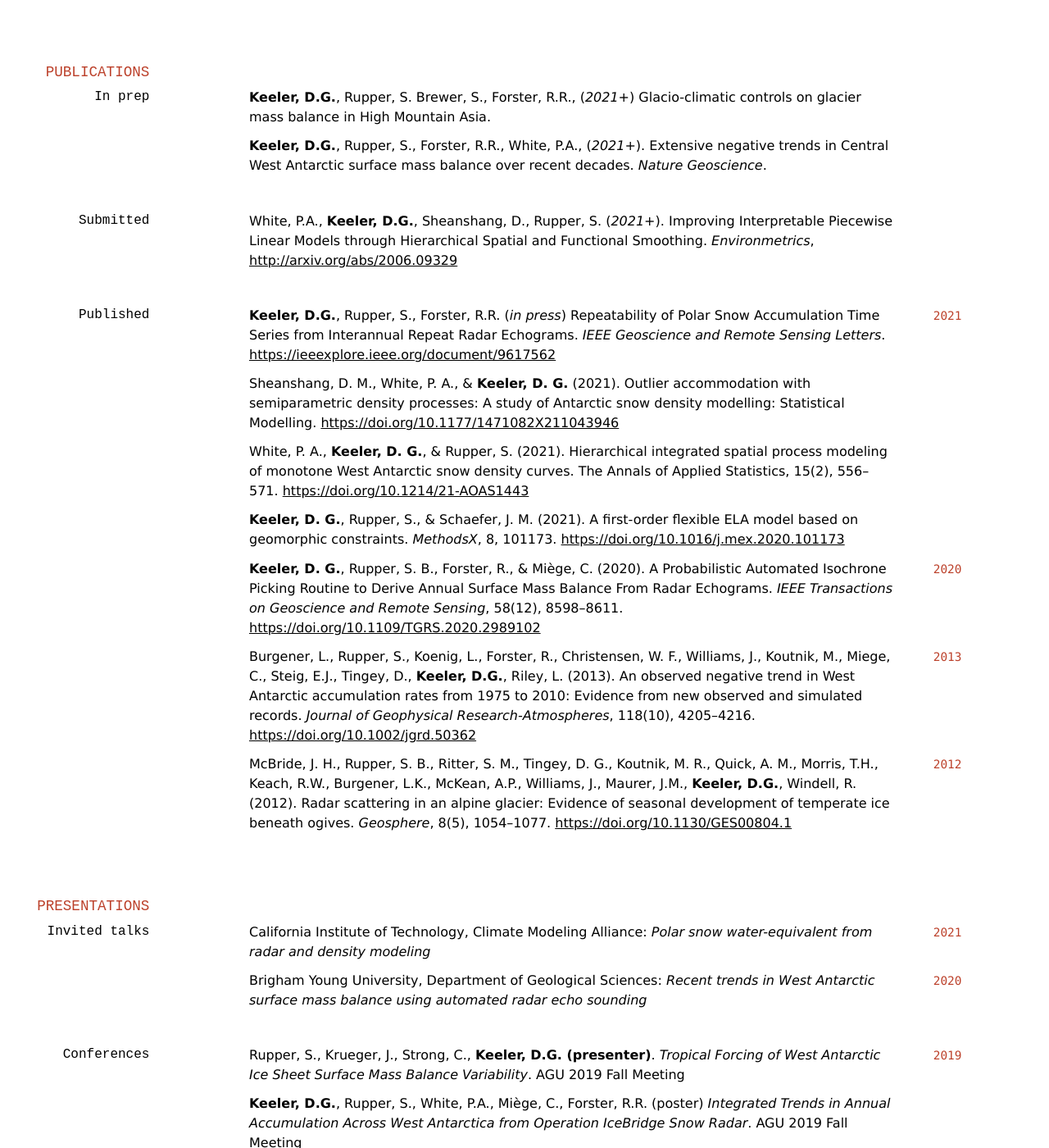
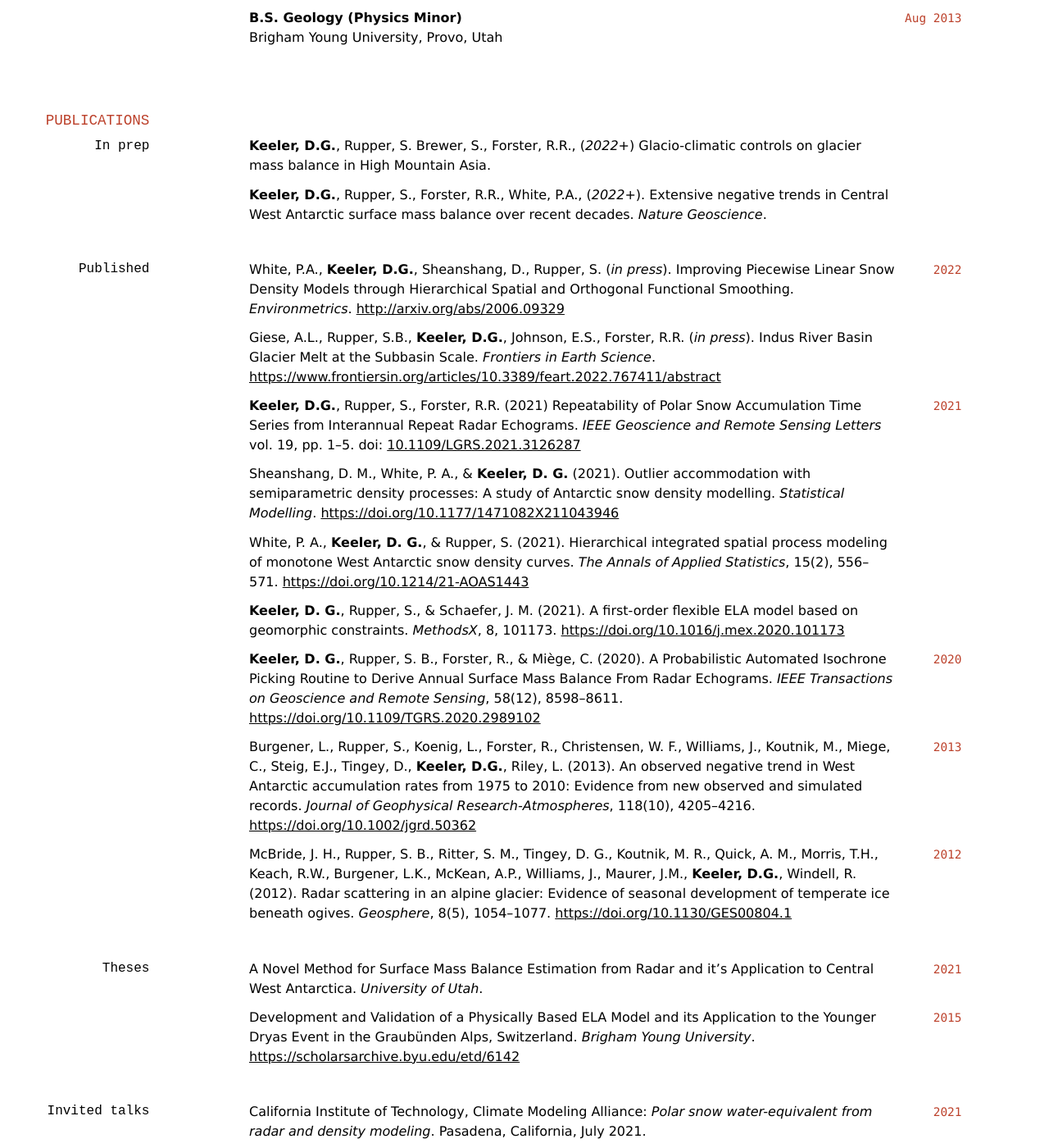
Before and after one commit to durbank/durbank.github.io, a Jekyll site: the page built from cv/cv.md, in a window 1280 px wide and 1400 px high, scrolled down 371 px. Shown: the whole window at 82% size. Built offline with Jekyll 4.4.1, drawn with Linux system fonts in a browser that asks for light colours; some of the changed text lies outside the part shown.

Commit message:
Updates to CV for UC-Boulder position

```diff
--- a/cv/cv.md
+++ b/cv/cv.md
@@ -6,12 +6,12 @@
 
 # Durban G. Keeler
 
-<!-- \ -->
-<!-- Earth and climate scientist specializing in remote sensing, Bayesian inference, and machine learning applied to the cryosphere -->
+Department of Geography, University of Utah\
+260 S. Central Campus Drive, Salt Lake City, Utah\
+Phone: (832) 477-3489 &emsp; &emsp; Email: durban.keeler@gmail.com
 
-<!-- [Email](durban.keeler@gmail.com) \| [GitHub](https://github.com/durbank) \| [Website](http://DrDurban.me) -->
-**Email:** [durban.keeler@gmail.com](durban.keeler@gmail.com) &emsp; &emsp; **GitHub:** [https://github.com/durbank](https://github.com/durbank) \
-**Website:** [DrDurban.me](https://www.drdurban.me/)
+**ORCID:** [0000-0002-9722-3731](https://orcid.org/0000-0002-9722-3731) &emsp; &emsp; **GitHub:** [github.com/durbank](https://github.com/durbank)\
+<!-- &emsp; &emsp; **Website:** [DrDurban.me](https://www.drdurban.me/) -->
 
 ---
 
@@ -33,22 +33,23 @@
 
 ### In prep
 
-**Keeler, D.G.**, Rupper, S. Brewer, S., Forster, R.R., (_2021+_) Glacio-climatic controls on glacier mass balance in High Mountain Asia.
+**Keeler, D.G.**, Rupper, S. Brewer, S., Forster, R.R., (_2022+_) Glacio-climatic controls on glacier mass balance in High Mountain Asia.
 
-**Keeler, D.G.**, Rupper, S., Forster, R.R., White, P.A., (_2021+_). Extensive negative trends in Central West Antarctic surface mass balance over recent decades. _Nature Geoscience_.
-
-### Submitted
-
-White, P.A., **Keeler, D.G.**, Sheanshang, D., Rupper, S. (_2021+_). Improving Interpretable Piecewise Linear Models through Hierarchical Spatial and Functional Smoothing. _Environmetrics_, [http://arxiv.org/abs/2006.09329](http://arxiv.org/abs/2006.09329)
+**Keeler, D.G.**, Rupper, S., Forster, R.R., White, P.A., (_2022+_). Extensive negative trends in Central West Antarctic surface mass balance over recent decades. _Nature Geoscience_.
 
 ### Published
 
+`2022`
+White, P.A., **Keeler, D.G.**, Sheanshang, D., Rupper, S. (*in press*). Improving Piecewise Linear Snow Density Models through Hierarchical Spatial and Orthogonal Functional Smoothing. _Environmetrics_. [http://arxiv.org/abs/2006.09329](http://arxiv.org/abs/2006.09329)
+
+Giese, A.L., Rupper, S.B., **Keeler, D.G.**, Johnson, E.S., Forster, R.R. (*in press*). Indus River Basin Glacier Melt at the Subbasin Scale. _Frontiers in Earth Science_. [https://www.frontiersin.org/articles/10.3389/feart.2022.767411/abstract](https://www.frontiersin.org/articles/10.3389/feart.2022.767411/abstract)
+
 `2021`
-**Keeler, D.G.**, Rupper, S., Forster, R.R. (*in press*) Repeatability of Polar Snow Accumulation Time Series from Interannual Repeat Radar Echograms. _IEEE Geoscience and Remote Sensing Letters_. [https://ieeexplore.ieee.org/document/9617562](https://ieeexplore.ieee.org/document/9617562)
+**Keeler, D.G.**, Rupper, S., Forster, R.R. (2021) Repeatability of Polar Snow Accumulation Time Series from Interannual Repeat Radar Echograms. _IEEE Geoscience and Remote Sensing Letters_ vol. 19, pp. 1–5. doi: [10.1109/LGRS.2021.3126287](https://ieeexplore.ieee.org/document/9617562)
 
-Sheanshang, D. M., White, P. A., & **Keeler, D. G.** (2021). Outlier accommodation with semiparametric density processes: A study of Antarctic snow density modelling: Statistical Modelling. [https://doi.org/10.1177/1471082X211043946](https://doi.org/10.1177/1471082X211043946)
+Sheanshang, D. M., White, P. A., & **Keeler, D. G.** (2021). Outlier accommodation with semiparametric density processes: A study of Antarctic snow density modelling. _Statistical Modelling_. [https://doi.org/10.1177/1471082X211043946](https://doi.org/10.1177/1471082X211043946)
 
-White, P. A., **Keeler, D. G.**, & Rupper, S. (2021). Hierarchical integrated spatial process modeling of monotone West Antarctic snow density curves. The Annals of Applied Statistics, 15(2), 556–571. [https://doi.org/10.1214/21-AOAS1443](https://doi.org/10.1214/21-AOAS1443)
+White, P. A., **Keeler, D. G.**, & Rupper, S. (2021). Hierarchical integrated spatial process modeling of monotone West Antarctic snow density curves. _The Annals of Applied Statistics_, 15(2), 556–571. [https://doi.org/10.1214/21-AOAS1443](https://doi.org/10.1214/21-AOAS1443)
 
 **Keeler, D. G.**, Rupper, S., & Schaefer, J. M. (2021). A first-order flexible ELA model based on geomorphic constraints. _MethodsX_, 8, 101173. [https://doi.org/10.1016/j.mex.2020.101173](https://doi.org/10.1016/j.mex.2020.101173)
 
@@ -61,17 +62,28 @@
 `2012`
 McBride, J. H., Rupper, S. B., Ritter, S. M., Tingey, D. G., Koutnik, M. R., Quick, A. M., Morris, T.H., Keach, R.W., Burgener, L.K., McKean, A.P., Williams, J., Maurer, J.M., **Keeler, D.G.**, Windell, R. (2012). Radar scattering in an alpine glacier: Evidence of seasonal development of temperate ice beneath ogives. _Geosphere_, 8(5), 1054–1077. [https://doi.org/10.1130/GES00804.1](https://doi.org/10.1130/GES00804.1)
 
-## PRESENTATIONS
+### Theses
+
+`2021`
+A Novel Method for Surface Mass Balance Estimation from Radar and it's Application to Central West Antarctica. _University of Utah_.
+
+`2015`
+Development and Validation of a Physically Based ELA Model and its Application to the Younger Dryas Event in the Graubünden Alps, Switzerland. _Brigham Young University_. [https://scholarsarchive.byu.edu/etd/6142](https://scholarsarchive.byu.edu/etd/6142)
+
+<!-- ## PRESENTATIONS -->
 
 ### Invited talks
 
 `2021`
-California Institute of Technology, Climate Modeling Alliance: *Polar snow water-equivalent from radar and density modeling*
+California Institute of Technology, Climate Modeling Alliance: *Polar snow water-equivalent from radar and density modeling*. Pasadena, California, July 2021.
 
 `2020`
-Brigham Young University, Department of Geological Sciences: *Recent trends in West Antarctic surface mass balance using automated radar echo sounding*
+Brigham Young University, Department of Geological Sciences: *Recent trends in West Antarctic surface mass balance using automated radar echo sounding*. Provo, Utah, January 2020.
 
-### Conferences
+### Conference presentations
+
+`2021`
+**Keeler, D.G.** Rupper, S. Brewer, S., Forster, R.R. (poster) _Bayesian inference of glacio-climate impacts on mass balance in High Moutain Asia_. AGU 2021 Fall Meeting
 
 `2019`
 Rupper, S., Krueger, J., Strong, C., **Keeler, D.G. (presenter)**. _Tropical Forcing of West Antarctic Ice Sheet Surface Mass Balance Variability_. AGU 2019 Fall Meeting
@@ -112,7 +122,6 @@
 - Worked with other experts to implement snow density modeling within a Bayesian framework, permitting more robust uncertainty quantification
 - Led to a fully automated, scalable workflow that increased available data over 300x compared to in-situ observations
 - Results demonstrated important changes to West Antarctic moisture transport with implications on future sea level
-<!-- - Collaboratively worked with experts from other fields, resulting in 5 article submissions -->
 
 `2016`
 **Glacier melt and hydrology modeling**
@@ -130,26 +139,21 @@
 - Provided robust uncertainty quantification, allowing for more detailed sensitivity assessment
 - Results indicated cooling of summertime temperatures were responsible for Swiss glacier advances during the Younger Dryas (~12,000 years BCE)
 
-<!-- `2012-2013`
-**Glacier melt modeling and improved temperature index models**
-
-- Optimized improvements to temperature index modeling for alpine glaciers
-- Statistical modeling of the influence of various climate parameters (derived from a glacial surface mass-energy balance model) on glacial melt rates -->
-
 `2011-2012`
 **Provenance of West Antarctic moisture using deuterium excess**
 
 - Reconstruction of West Antarctic moisture source regions using deuterium excess analyses from shallow ice cores
 - Results indicated a large contribution from the high latitude ocean to the region
 
-### Leadership
+## TEACHING AND MENTORING
 
 `2015-Present`
 **University of Utah Snow Water and Ice Research Lab Manager**
 
-- Responsible for the procurement, maintenance, and use of lab equipment and training of lab members
-- Decreased lab procurement costs by 20+% during lab start up
-- Streamlined and standardized lab operating procedures, resulting in greatly increased productivity, throughput, and accuracy
+- Successfully negotiated with outside vendors to decrease procurement costs by 20+% during lab start up
+- Developed and maintained lab laser spectroscopy capabilities for stable water isotope analyses
+- Increased productivity by creating standard operating procedures and reporting standards for lab equipment
+- Mentored 14 students in completing and successfully defending research theses
 
 `2020`
 **Research Mentor: University of Utah Geography**
@@ -220,7 +224,7 @@
 [The Probabilistic Automated Picking Routine (PAIPR)](https://github.com/durbank/PAIPR): Computer vision algorithms to reconstruct snow accumulation time series in polar regions using airborne radar in a scalable and probabilistic fashion.
 
 `2018`
-[IsoReduce – Data reduction for stable water isotope data](https://github.com/UofU-Cryosphere/IsoReduce): Software to reduce raw stable water isotope data from a Picarro analyzer, including automatic memory, drift, and bias corrections.
+[IsoReduce – Data reduction for stable water isotope data](https://github.com/UofU-Cryosphere/IsoReduce): Software to reduce raw stable water isotope data from a Picarro analyzer, including automatic memory, drift, and bias corrections. -->
 
 ## HONORS AND AWARDS
 
@@ -265,5 +269,12 @@
 `2014`
 Organized volunteer tutoring program for under-served K-12 students
 
----
-Updated: October 2021
+## TECHNICAL SKILLS
+
+**Programming languages:** Python, R, MATLAB, GIS, bash scripting \
+**Computing:** High-performance computing, version control, Linux environments, data visualization \
+**Statistics:** Spatiotemporal analysis, machine learning, probabilistic programming, Bayesian inference \
+**Data types:** Remote sensing, time series, climate models, multispectral imagery, radar
+
+<!-- ---
+Updated: October 2021 -->
```
Also changed, not shown: other parts of cv/cv.md (+2 -4 lines).
